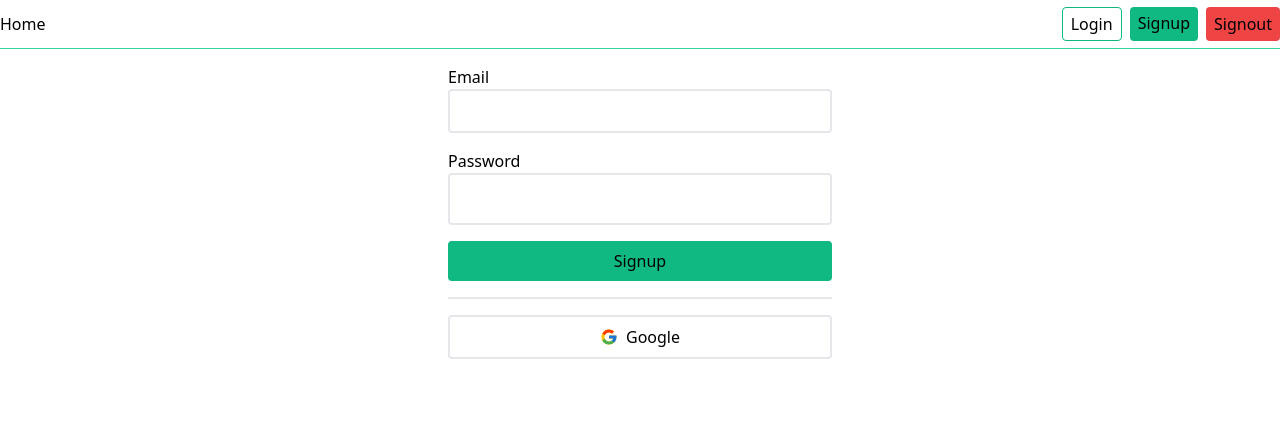
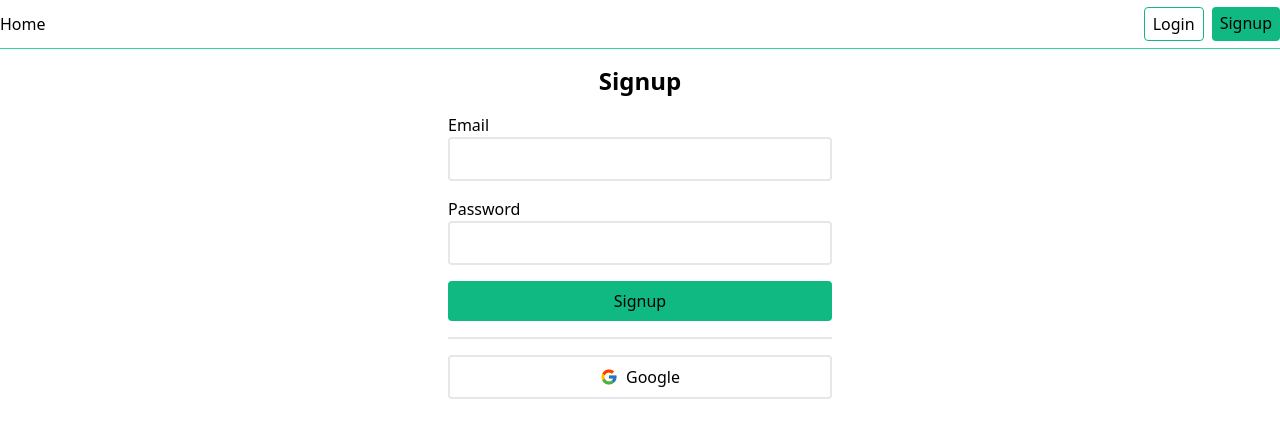
Before and after one commit to A-Sip-Of-Paradise-Garden/ASOP-Final, a React (Create React App) app: page /signup in a window 1280 px wide. Shown: the top 438 px of the page. Built offline with nearby package versions, Linux system fonts and the light colour scheme; no server answers.

Commit message:
Add auth context

```diff
--- a/src/App.js
+++ b/src/App.js
@@ -2,9 +2,11 @@ import { Routes, Route } from "react-router-dom";
 import Home from "./pages/Home";
 import AuthForm from "./components/AuthForm";
 import NavBar from "./components/NavBar";
+import { AuthContextProvider } from "./context/AuthContext";
 
 const App = () => {
   return (
+    <AuthContextProvider>
       <div className="w-full h-full">
         <NavBar />
         <div className="container mx-auto text-black">
@@ -15,6 +17,7 @@ const App = () => {
           </Routes>
         </div>
       </div>
+    </AuthContextProvider>
   );
 };
 
--- a/src/components/AuthForm.js
+++ b/src/components/AuthForm.js
@@ -1,59 +1,28 @@
-import { auth, googleProvider } from "../config/firebase";
-import {
-  createUserWithEmailAndPassword,
-  signInWithPopup,
-  signInWithEmailAndPassword,
-} from "firebase/auth";
 import { useState } from "react";
 import Button from "./Button";
-import { useLocation, useNavigate } from "react-router-dom";
+import { useLocation } from "react-router-dom";
 import { FcGoogle } from "react-icons/fc";
+import { UserAuth } from "../context/AuthContext";
 
 const AuthForm = () => {
   const [email, setEmail] = useState("");
   const [password, setPassword] = useState("");
   const { pathname } = useLocation();
-  const navigate = useNavigate();
-  const buttonText = pathname === "/login" ? "Login" : "Signup";
+  const { signup, login, logInWithGoogle } = UserAuth();
+  const routeName = pathname === "/login" ? "Login" : "Signup";
 
   const onSubmitHandler = (e) => {
     e.preventDefault();
     if (pathname === "/login") {
-      logIn();
+      login(email, password);
     } else {
-      signUp();
-    };
-  };
-
-  const logIn = async () => {
-    try {
-      await signInWithEmailAndPassword(auth, email, password);
-      navigate("/");
-    } catch (err) {
-      alert(err.message);
-    }
-  };
-
-  const signUp = async () => {
-    try {
-      await createUserWithEmailAndPassword(auth, email, password);
-      navigate("/");
-    } catch (err) {
-      alert(err.message);
-    }
-  };
-
-  const logInWithGoogle = async () => {
-    try {
-      await signInWithPopup(auth, googleProvider);
-      navigate("/");
-    } catch (err) {
-      alert(err.message);
+      signup(email, password);
     }
   };
 
   return (
-    <div className="flex flex-col w-full max-w-sm mx-auto gap-4">
+    <div className="flex flex-col items-center w-full max-w-sm mx-auto gap-4">
+      <h1 className="text-2xl font-bold">{routeName}</h1>
       <form
         className="flex flex-col w-full items-center gap-4"
         onSubmit={onSubmitHandler}
@@ -73,15 +42,16 @@ const AuthForm = () => {
           <input
             type="password"
             id="password"
-            className="border-2 rounded py-3"
+            className="border-2 rounded py-2 px-2"
+            value={password}
             onChange={(e) => setPassword(e.target.value)}
           />
         </div>
         <Button className="w-full py-2" type="submit">
-          {buttonText}
+          {routeName}
         </Button>
       </form>
-      <hr className="border" />
+      <hr className="border w-full" />
       <Button
         className="w-full py-2 border-2"
         color="white"
--- a/src/components/NavBar.js
+++ b/src/components/NavBar.js
@@ -1,32 +1,28 @@
 import { Link } from "react-router-dom";
 import { colors } from "../Styles/generalStyles";
 import Button from "./Button";
-import { signOut } from "firebase/auth";
-import { auth } from "../config/firebase";
-import { useNavigate } from "react-router-dom";
+import { UserAuth } from "../context/AuthContext";
 
 const NavBar = () => {
-  const navigate = useNavigate();
-
-  const logout = async () => {
-    try {
-      await signOut(auth);
-      navigate("/");
-    } catch (err) {
-      alert(err.message);
-    }
-  };
+  const { user, logout } = UserAuth();
 
   return (
     <div className="flex justify-center w-full border-b-[1px] border-b-emerald-400 mb-4">
       <div className="flex container items-center justify-between h-[3rem]">
-        <Link to="/">
-          Home
-        </Link>
+        <Link to="/">Home</Link>
         <div className="flex gap-2">
-          <NavLink to="/login" color="hollow">Login</NavLink>
-          <NavLink to="/signup">Signup</NavLink>
-          <Button onClick={logout} color="red">Signout</Button>
+          {!user ? (
+            <>
+              <NavLink to="/login" color="hollow">
+                Login
+              </NavLink>
+              <NavLink to="/signup">Signup</NavLink>
+            </>
+          ) : (
+            <Button onClick={logout} color="red">
+              Signout
+            </Button>
+          )}
         </div>
       </div>
     </div>
@@ -36,9 +32,9 @@ const NavBar = () => {
 const NavLink = ({ children, color, ...props }) => {
   return (
     <Link
-    className={`${
-      color ? colors[color] : colors["emerald"]
-    } py-1 px-2 rounded`}
+      className={`${
+        color ? colors[color] : colors["emerald"]
+      } py-1 px-2 rounded`}
       {...props}
     >
       {children}
--- /dev/null
+++ b/src/context/AuthContext.js
@@ -0,0 +1,75 @@
+import { createContext, useContext, useEffect, useState } from "react";
+import {
+  createUserWithEmailAndPassword,
+  signInWithEmailAndPassword,
+  signOut,
+  signInWithPopup,
+  onAuthStateChanged,
+} from "firebase/auth";
+import { auth, googleProvider } from "../config/firebase";
+import { useNavigate } from "react-router-dom";
+
+const UserContext = createContext();
+
+export const AuthContextProvider = ({ children }) => {
+  const [user, setUser] = useState(null);
+  const navigate = useNavigate();
+
+  const signup = async (email, password) => {
+    try {
+      await createUserWithEmailAndPassword(auth, email, password);
+      navigate("/");
+    } catch (err) {
+      alert(err.message);
+    }
+  };
+
+  const login = async (email, password) => {
+    try {
+      await signInWithEmailAndPassword(auth, email, password);
+      navigate("/");
+    } catch (err) {
+      alert(err.message);
+    }
+  };
+
+  const logInWithGoogle = async () => {
+    try {
+      await signInWithPopup(auth, googleProvider);
+      navigate("/");
+    } catch (err) {
+      alert(err.message);
+    }
+  };
+
+  const logout = async () => {
+    try {
+      await signOut(auth);
+      navigate("/");
+      window.location.reload();
+    } catch (err) {
+      alert(err.message);
+    }
+  };
+
+  useEffect(() => {
+    const unsubscribe = onAuthStateChanged(auth, (currentUser) => {
+      setUser(currentUser);
+    });
+    return () => {
+      unsubscribe();
+    };
+  }, []);
+
+  return (
+    <UserContext.Provider
+      value={{ signup, user, logout, login, logInWithGoogle }}
+    >
+      {children}
+    </UserContext.Provider>
+  );
+};
+
+export const UserAuth = () => {
+  return useContext(UserContext);
+};
```
Lines whose indentation alone changed are shown as unchanged.
